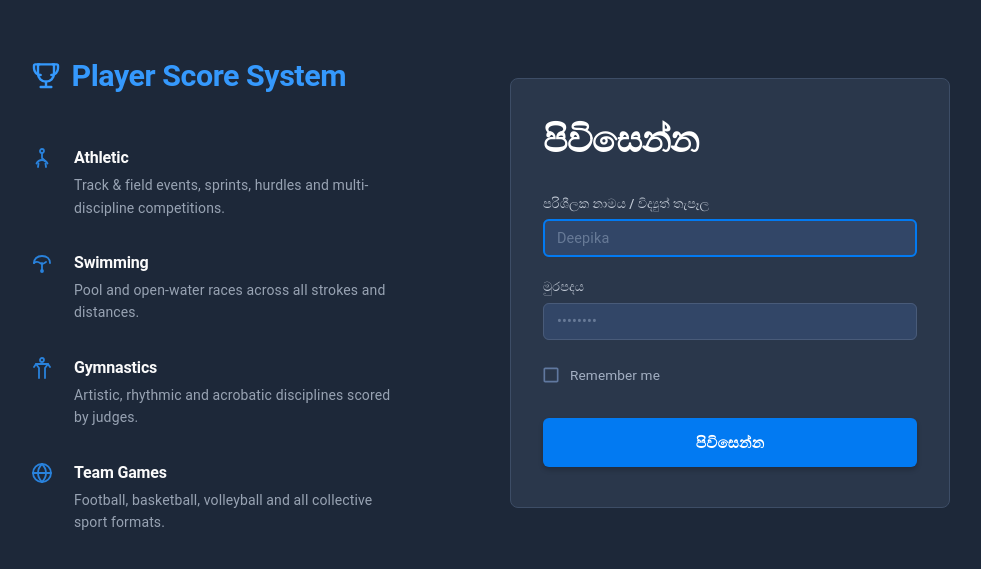
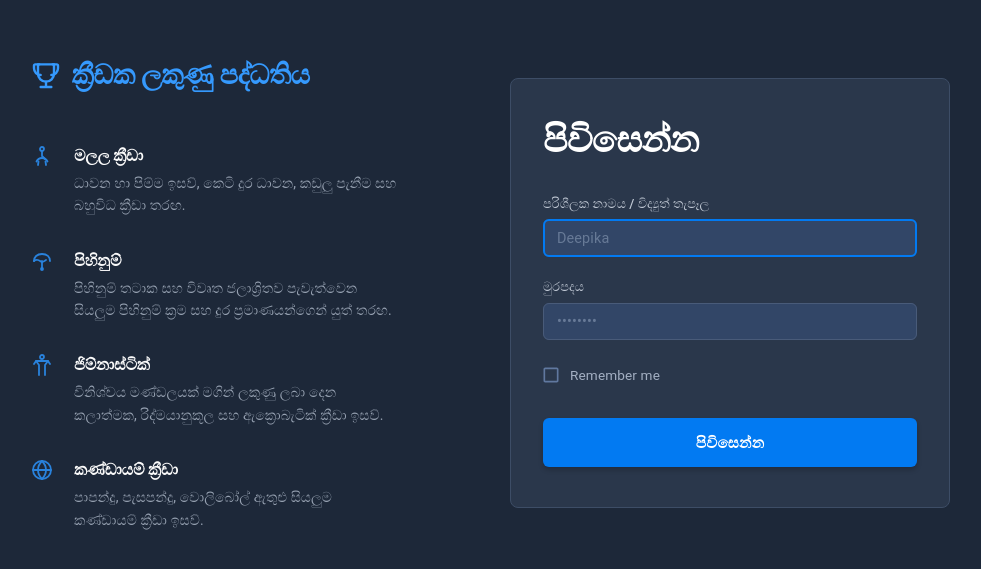
Before and after one commit to Ministry-of-Sports-Southern-Province/project-SMS, a React (Vite) app in the folder frontend/: page /login in a window 1280 px wide. Shown: the part 107-676 px from the top of the page, without its empty margins (150-1131 px from the left). Built offline with nearby package versions, Linux system fonts and the light colour scheme; no server answers.

Commit message:
login
lang

```diff
--- a/frontend/src/pages/LoginPage.tsx
+++ b/frontend/src/pages/LoginPage.tsx
@@ -51,8 +51,8 @@ const categories = [
         <line x1="8" y1="21" x2="8.5" y2="17.5"/><line x1="16" y1="21" x2="15.5" y2="17.5"/>
       </svg>
     ),
-    label: 'Athletic',
-    desc: 'Track & field events, sprints, hurdles and multi-discipline competitions.',
+    label: 'මලල ක්‍රීඩා',
+    desc: 'ධාවන හා පිම්ම ඉසව්, කෙටි දුර ධාවන, කඩුලු පැනීම සහ බහුවිධ ක්‍රීඩා තරඟ.',
   },
   {
     icon: (
@@ -61,8 +61,8 @@ const categories = [
         <path d="M12 19v-7"/><circle cx="12" cy="20" r="1"/>
       </svg>
     ),
-    label: 'Swimming',
-    desc: 'Pool and open-water races across all strokes and distances.',
+    label: 'පිහිනුම්',
+    desc: 'පිහිනුම් තටාක සහ විවෘත ජලාශ්‍රිතව පැවැත්වෙන සියලුම පිහිනුම් ක්‍රම සහ දුර ප්‍රමාණයන්ගෙන් යුත් තරඟ.',
   },
   {
     icon: (
@@ -70,8 +70,8 @@ const categories = [
         <circle cx="12" cy="4" r="2"/><path d="M9 22V12l-3-4h12l-3 4v10"/><path d="M6 8l-2 3"/><path d="M18 8l2 3"/>
       </svg>
     ),
-    label: 'Gymnastics',
-    desc: 'Artistic, rhythmic and acrobatic disciplines scored by judges.',
+    label: 'ජිම්නාස්ටික්',
+    desc: 'විනිශ්චය මණ්ඩලයක් මගින් ලකුණු ලබා දෙන කලාත්මක, රිද්මයානුකූල සහ ඇක්‍රොබැටික් ක්‍රීඩා ඉසව්.',
   },
   {
     icon: (
@@ -80,8 +80,8 @@ const categories = [
         <line x1="3" y1="12" x2="21" y2="12"/>
       </svg>
     ),
-    label: 'Team Games',
-    desc: 'Football, basketball, volleyball and all collective sport formats.',
+    label: 'කණ්ඩායම් ක්‍රීඩා',
+    desc: 'පාපන්දු, පැසපන්දු, වොලිබෝල් ඇතුළු සියලුම කණ්ඩායම් ක්‍රීඩා ඉසව්.',
   },
 ];
 
@@ -106,17 +106,16 @@ function ScoreTrackLogo({ color = 'hsl(210, 98%, 60%)' }) {
       <Typography
         sx={{
           fontWeight: 700,
-          fontSize: '1.9rem',
+          fontSize: '1.7rem',
           color,
           letterSpacing: '-0.015em',
           fontFamily: 'inherit',
         }}
       >
-        Player Score System
+        ක්‍රීඩක ලකුණු පද්ධතිය
       </Typography>
 
     </Box>
-
   );
 }
 
```
